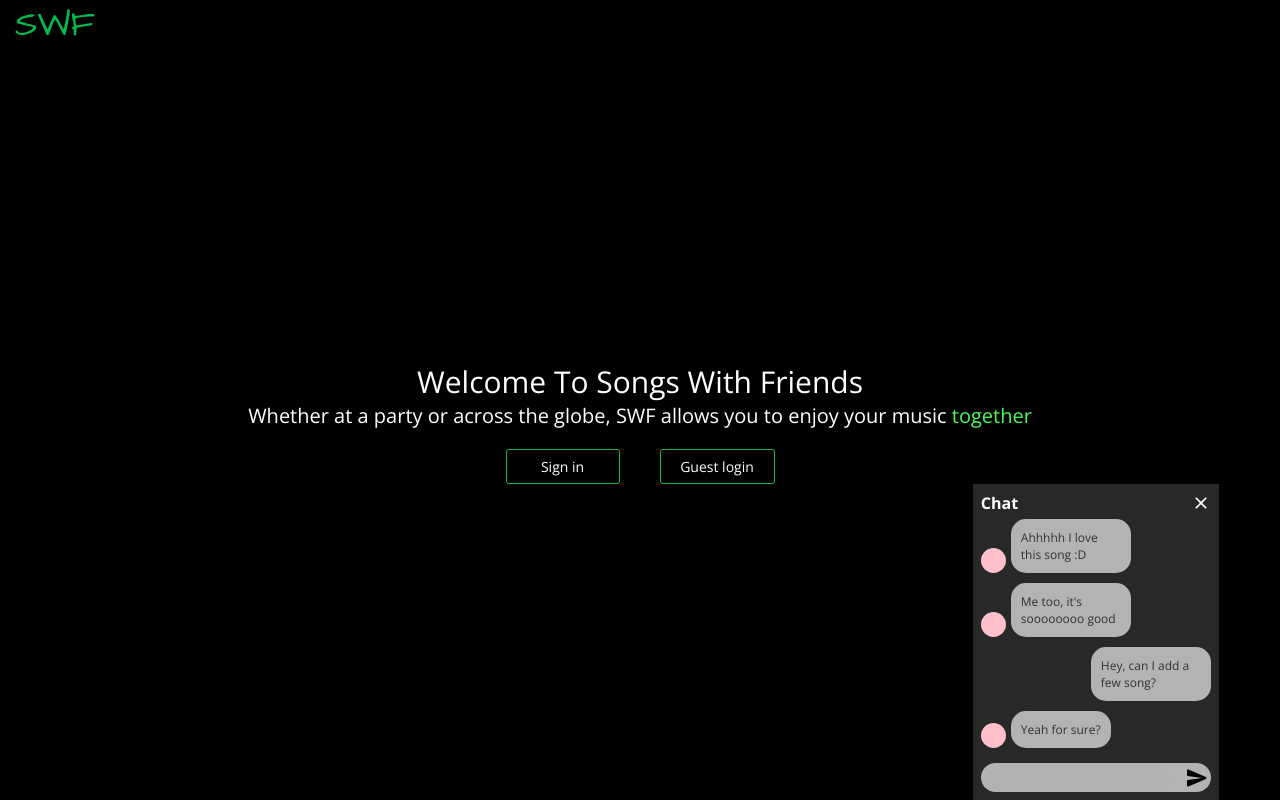
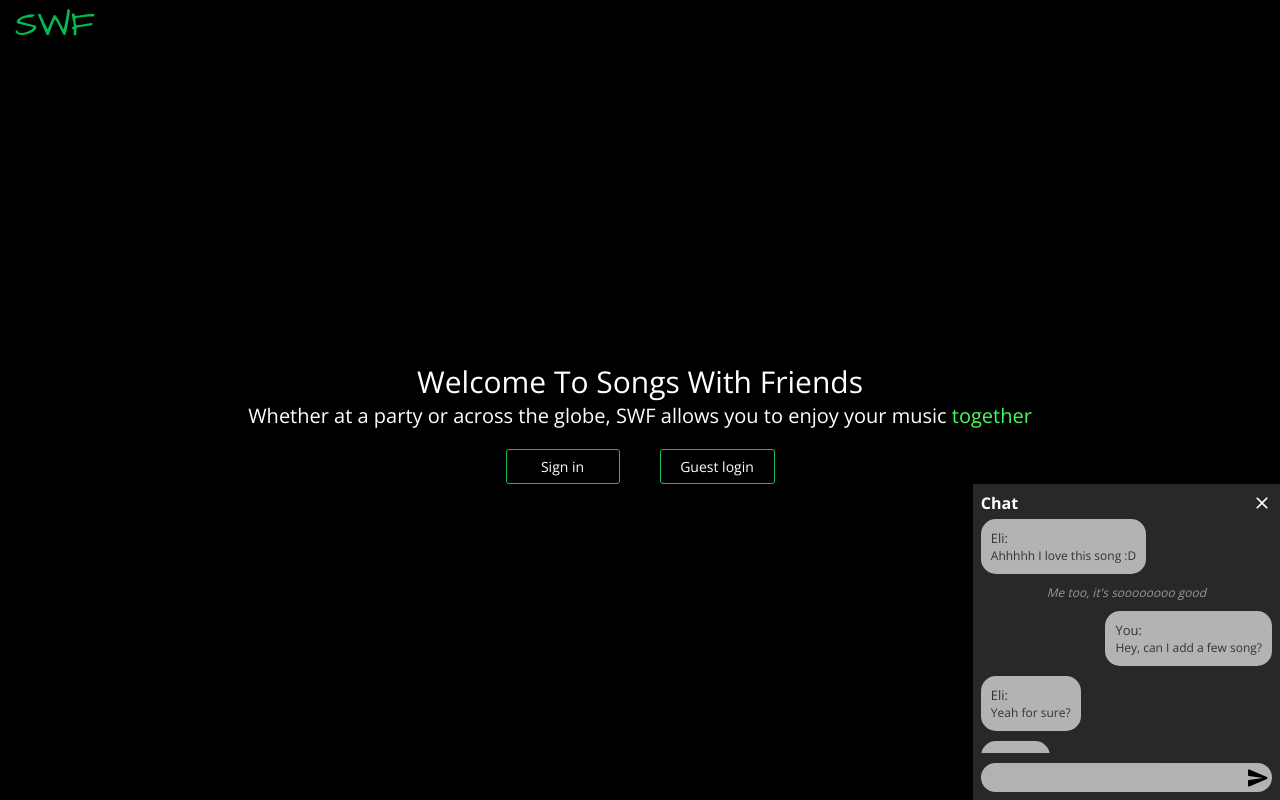
Before and after one commit to TTiole/SongsWithFriends, a React (Create React App) app in the folder client/: page / in a window 1280 px wide. Built offline with nearby package versions, Linux system fonts and the light colour scheme.

Commit message:
Improved chat styling. Added broadcasts

```diff
--- a/client/src/Components/Chat/Chat.css
+++ b/client/src/Components/Chat/Chat.css
@@ -4,9 +4,8 @@
     position: fixed;
     left: 76%;
     bottom: 0;
-
+    right: 0;
     padding: 8px;
-    width: 230px;
     min-width: 150px;
     max-height: 300px;
     background-color: #282828;
@@ -25,17 +24,21 @@
     overflow: auto;
 }
 
-.cell{
+.chat-cell{
     display: flex;
     align-items: flex-end;
     margin: 5px 0;
 }
 
-.text-container{
+.chat-text-container{
     padding: 10px;
-    max-width: 100px;
+    max-width: 60%;
     border-radius: 15px;
     background-color:#b3b3b3;
+}
+
+.chat-text-container p {
+    word-break: break-all;
 }
 
 .avatar{
@@ -49,7 +52,7 @@
     background-color: pink;
 }
 
-#input-wrapper{
+#chat-input-wrapper{
     display: flex;
     justify-content: space-between;
     align-items: center;
@@ -60,7 +63,7 @@
     background-color: #b3b3b3;
 }
 
-#input{
+#chat-input{
     max-height: 15px;
     max-width: unset;
     border-radius: 15px;
--- a/client/src/Components/Chat/Chat.jsx
+++ b/client/src/Components/Chat/Chat.jsx
@@ -9,11 +9,13 @@ const Chat = () => {
     const [messages, setMessage] = useState([
         {
             msg: "Ahhhhh I love this song :D",
-            type: "external"
+            type: "external",
+            author: "Eli"
         },
         {
             msg: "Me too, it's soooooooo good",
-            type: "external"
+            type: "broadcast",
+            author: "David"
         },
         {
             msg: "Hey, can I add a few song?",
@@ -21,11 +23,18 @@ const Chat = () => {
         },
         {
             msg: "Yeah for sure?",
-            type: "external"
+            type: "external",
+            author: "Eli"
         },
         {
             msg: "yeahhhh",
-            type: "external"
+            type: "external",
+            author: "David"
+        },
+        {
+            msg: "ADjiksmal;jFOPR'AKSDLNFIJOEKLSJKGNAKLSFOPr'w;nfokelwaforjni3fklaem/owjitoal;kem;o'klmREFN;JKEA;LNKMLAE",
+            type: "external",
+            author: "Sry had a seizure"
         }
 
     ]);
@@ -37,37 +46,48 @@ const Chat = () => {
             </div>
 
             <div id="msgs-container">
-                {messages.map((msg) => <ChatCell msg={msg.msg} type={msg.type}></ChatCell>)}
+                {messages.map((msg) => <ChatCell {...msg}></ChatCell>)}
             </div>
 
-            <div id="input-wrapper">
-                <input id="input"></input>
-                <SendRoundedIcon></SendRoundedIcon>
+            <div id="chat-input-wrapper">
+                <input id="chat-input"/>
+                <SendRoundedIcon/>
             </div>
         </div>
     );
 }
 
 const ChatCell = (props) => {
-    let showAvatar = true;
     let style = {
         justifyContent: "flex-start"
     }
     if (props.type === "internal") {
-        showAvatar = false;
         style = {
             justifyContent: "flex-end"
         }
     }
-
-    return (
-        <div className="cell" style={style}>
-            {showAvatar ? <div className="avatar"></div> : null}
-            <div className="text-container">
-                <Typography fontSize="12px">{props.msg}</Typography>
+    if(props.type !== "broadcast") {
+        return (
+            <div className="chat-cell" style={style}>
+                <div className="chat-text-container">
+                    <Typography fontSize="13px">{props.type === "internal" ? "You":props.author}:</Typography>
+                    <Typography fontSize="12px">{props.msg}</Typography>
+                </div>
             </div>
-        </div>
-    );
+        );
+    } else {
+        return (
+            <div className="chat-cell">
+                <Typography align="center"
+                        additionalStyles={{fontStyle: "italic", display: "block", width: "100%"}}
+                        fontSize="12px"
+                        color="#999"
+                        padding="0 10px">
+                    {props.msg}
+                </Typography>
+            </div>
+        )
+    }
 }
 
 export default Chat;
```
